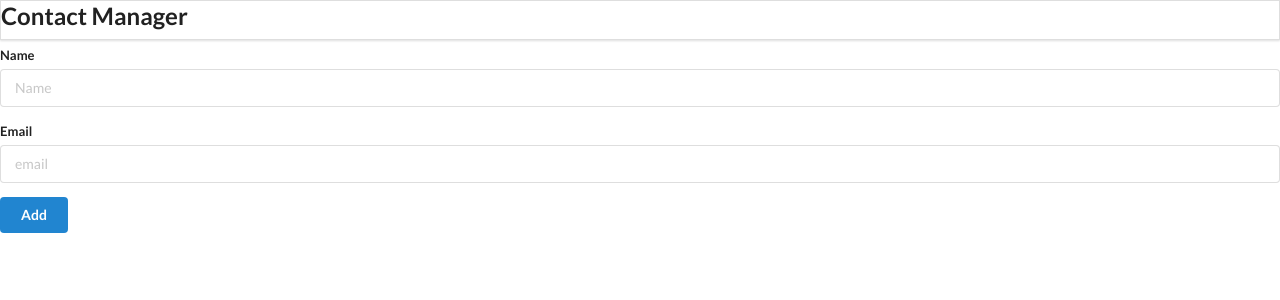
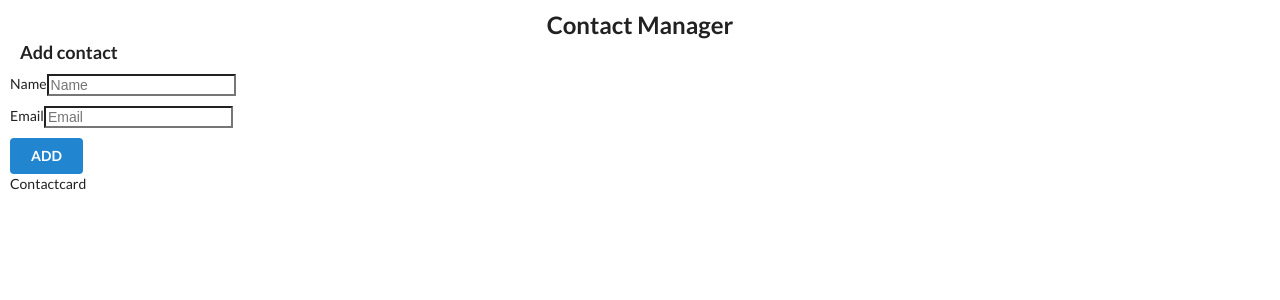
Before and after one commit to gauri-mahashabde/react_basics, a React (Create React App) app: page / in a window 1280 px wide. Shown: the top 300 px of the page. Built offline with nearby package versions, Linux system fonts and the light colour scheme.

Commit message:
New component added

```diff
--- a/public/index.html
+++ b/public/index.html
@@ -1,45 +1,28 @@
 <!DOCTYPE html>
 <html lang="en">
-
   <head>
     <meta charset="utf-8" />
     <link rel="icon" href="%PUBLIC_URL%/favicon.ico" />
     <meta name="viewport" content="width=device-width, initial-scale=1" />
     <meta name="theme-color" content="#000000" />
-  <meta name="description" content="Web site created using create-react-app" />
+    <meta
+      name="description"
+      content="Web site created using create-react-app"
+    />
     <link rel="apple-touch-icon" href="%PUBLIC_URL%/logo192.png" />
-  <!--
-      manifest.json provides metadata used when your web app is installed on a
-      user's mobile device or desktop. See https://developers.google.com/web/fundamentals/web-app-manifest/
-    -->
 
-  <link rel="stylesheet" href="https://cdnjs.cloudflare.com/ajax/libs/semantic-ui/2.5.0/semantic.css"
-    crossorigin="anonymous" referrerpolicy="no-referrer" />
-  <!--
-      Notice the use of %PUBLIC_URL% in the tags above.
-      It will be replaced with the URL of the `public` folder during the build.
-      Only files inside the `public` folder can be referenced from the HTML.
+    <link
+      rel="stylesheet"
+      href="https://cdnjs.cloudflare.com/ajax/libs/semantic-ui/2.5.0/semantic.min.css"
+      crossorigin="anonymous"
+      referrerpolicy="no-referrer"
+    />
 
-      Unlike "/favicon.ico" or "favicon.ico", "%PUBLIC_URL%/favicon.ico" will
-      work correctly both with client-side routing and a non-root public URL.
-      Learn how to configure a non-root public URL by running `npm run build`.
-    -->
     <title>React App</title>
   </head>
 
   <body>
     <noscript>You need to enable JavaScript to run this app.</noscript>
     <div id="root"></div>
-  <!--
-      This HTML file is a template.
-      If you open it directly in the browser, you will see an empty page.
-
-      You can add webfonts, meta tags, or analytics to this file.
-      The build step will place the bundled scripts into the <body> tag.
-
-      To begin the development, run `npm start` or `yarn start`.
-      To create a production bundle, use `npm run build` or `yarn build`.
-    -->
   </body>
-
 </html>
--- /dev/null
+++ b/src/components/Addcontact.js
@@ -0,0 +1,27 @@
+import React from "react";
+import './App.css';
+
+function Addcontact() {
+  return (
+    <div>
+      <h3 className="Header2" > Add contact</h3>
+      <form>
+        <div className="form">
+          <label>Name</label>
+          <input type="text"
+          name="name"
+          placeholder="Name"></input>
+        </div>
+        <div className="form">
+          <label>Email</label>
+          <input type="email"
+          name="name"
+          placeholder="Email"></input>
+        </div>
+        <button className="ui button blue">ADD</button>
+      </form>
+    </div>
+  );
+}
+
+export default Addcontact;
--- a/src/components/Addcontacts.js
+++ /dev/null
@@ -1,23 +0,0 @@
-import React from "react";
-
-const Addcontacts = () => {
-    return (
-        <div className="ui main">
-            <h2>Add Contacts</h2>
-            <form className="ui form">
-                <div className="field">
-                    <label>Name</label>
-                    <input type="text" name="name" placeholder="Name" />
-                </div>
-                <div className="field">
-                    <label>Email</label>
-                    <input type="text" name="email" placeholder="email" />
-                </div>
-                <button className="ui button blue">Add</button>
-            </form>
-        </div>
-    );
-}
-
-
-export default Addcontacts;
--- a/src/components/App.css
+++ b/src/components/App.css
@@ -1,38 +1,21 @@
-.App {
-  text-align: center;
+body{
+margin: 10px;
 }
 
-.App-logo {
-  height: 40vmin;
-  pointer-events: none;
+.Header{
+  display: flex;
+  justify-content: center;
 }
 
-@media (prefers-reduced-motion: no-preference) {
-  .App-logo {
-    animation: App-logo-spin infinite 20s linear;
-  }
+.Header2{
+  display: flex;
+  justify-content: start;
+  margin: 10px;
 }
 
-.App-header {
-  background-color: #282c34;
-  min-height: 100vh;
+.form{
   display: flex;
-  flex-direction: column;
-  align-items: center;
-  justify-content: center;
-  font-size: calc(10px + 2vmin);
-  color: white;
+  justify-content: start;
+  margin-bottom: 10px;
+  width: 100px;
 }
-
-.App-link {
-  color: #61dafb;
-}
-
-@keyframes App-logo-spin {
-  from {
-    transform: rotate(0deg);
-  }
-  to {
-    transform: rotate(360deg);
-  }
-}
--- a/src/components/App.js
+++ b/src/components/App.js
@@ -1,14 +1,20 @@
 import React from 'react';
 import './App.css';
 import Header from './Header';
-import Addcontacts from './Addcontacts';
+import Addcontact from './Addcontact';
+import Contactcard from './Contactcard';
+import Contactlist from './Contactlist';
 
 function App() {
   return (
 
-    <div className="ui conatiner">
-      <Header />
-      <Addcontacts />
+    <div>
+      <Header/>
+      <Addcontact/>
+      <Contactlist/>
+      <Contactcard/>
+
+
     </div>
 
   );
--- a/src/components/Contactcard.js
+++ b/src/components/Contactcard.js
@@ -0,0 +1,9 @@
+import React from 'react'
+
+function Contactcard() {
+  return (
+    <div>Contactcard</div>
+  )
+}
+
+export default Contactcard
--- a/src/components/Contactlist.js
+++ b/src/components/Contactlist.js
@@ -0,0 +1,9 @@
+import React from 'react'
+
+function Contactlist() {
+  return (
+    <div></div>
+  )
+}
+
+export default Contactlist
--- a/src/components/Header.js
+++ b/src/components/Header.js
@@ -1,14 +1,12 @@
-import React from "react";
+import React from 'react'
+import './App.css';
 
-const Header = () => {
-    return (
-        <div className="ui fixed menu">
-            <div className="ui conatiner center">
-                <h2>Contact Manager</h2>
-            </div>
-        </div>
-
-    );
+function Header() {
+  return (
+    <div>
+      <div className='Header'><h2>Contact Manager</h2> </div>
+     </div>
+  )
 }
 
-export default Header;
+export default Header
```
Lines whose indentation alone changed are shown as unchanged.
